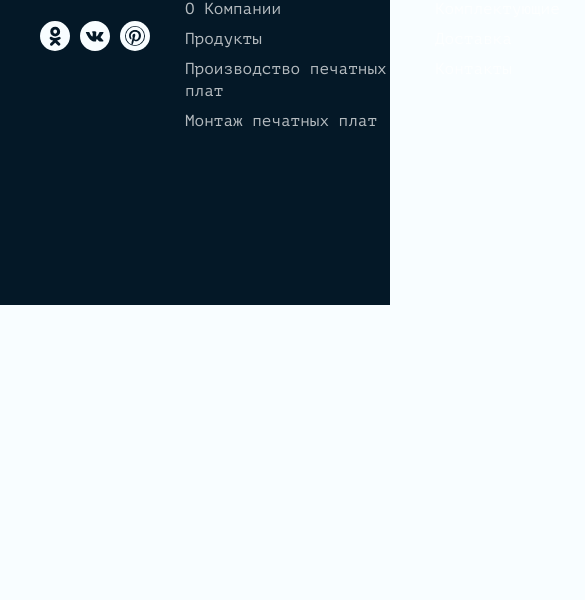
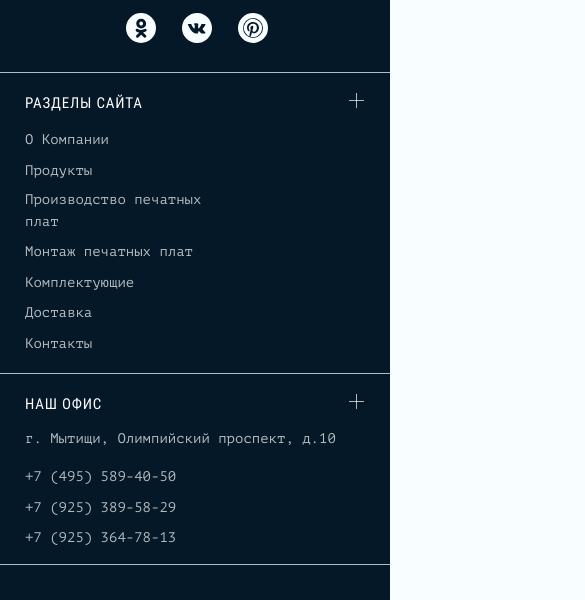
Before and after one commit to daridubnik/smart-device, a website built with webpack: page source/index.html in a window 390 px wide. Shown: the part 2207-2807 px from the top of the page, 585 px wide, since content can reach past the window. Before the commit the page ends 2512 px from the top, so only its background shows below. Built offline with nearby package versions, Linux system fonts and the light colour scheme; files whose address does not match are found by name.

Commit message:
Футер. Создает адаптив для планшета и мобилки

```diff
--- a/source/index.html
+++ b/source/index.html
@@ -176,6 +176,9 @@
           <div class="footer__links">
             <div class="footer__site-navigation">
               <p>Разделы сайта</p>
+              <button type="button">
+                <span class="visually-hidden">Открыть/закрыть</span>
+              </button>
               <nav>
                 <ul>
                   <li>
@@ -204,6 +207,9 @@
             </div>
             <div class="footer__contacts">
               <p>Наш офис</p>
+              <button type="button">
+                <span class="visually-hidden">Открыть/закрыть</span>
+              </button>
               <address>г. Мытищи, Олимпийский проспект, д.10</address>
               <ul>
                 <li>
--- a/source/sass/blocks/footer.scss
+++ b/source/sass/blocks/footer.scss
@@ -1,6 +1,14 @@
 .footer {
   min-height: 280px;
   background-color: $color-black-pearl;
+
+  @include vp-1023 {
+    min-height: 465px;
+  }
+
+  @include vp-767 {
+    min-height: 360px;
+  }
 }
 
 .footer__wrapper {
@@ -9,25 +17,71 @@
   margin: 0 auto;
   padding: 50px 0 55px 0;
   max-width: 1220px;
+
+  @include vp-1023 {
+    flex-direction: column;
+    padding: 50px 0 65px 0;
+  }
+
+  @include vp-767 {
+    padding: 35px 0;
+  }
 }
 
 .footer__social {
   display: flex;
   flex-direction: column;
   margin: 0 30px 0 0;
+
+  @include vp-1023 {
+    flex-direction: row;
+    justify-content: space-between;
+    margin: 0 0 37px 0;
+  }
+
+  @include vp-767 {
+    flex-direction: column;
+    margin: 0 auto 25px auto;
+  }
 }
 
 .footer__social a {
   margin: 0 0 30px 0;
+
+  @include vp-1023 {
+    margin: 0;
+  }
+
+  @include vp-767 {
+    margin: 0 0 15px -4px;
+  }
 }
 
 .footer__social ul {
-  display: flex;
-  justify-content: space-between;
+  display: grid;
+  grid-template-columns: repeat(3, 1fr);
+  gap: 15px;
   margin: 0 0 0 10px;
   padding: 0;
-  max-width: 150px;
+  width: 150px;
+  height: 40px;
   list-style-type: none;
+
+  @include vp-1023 {
+    margin: 0;
+    padding: 5px 0 0 5px;
+  }
+
+  @include vp-767 {
+    margin: 0 auto;
+    padding: 0;
+  }
+}
+
+.footer__social li {
+  @include vp-767 {
+    margin: 0 0 0 5px;
+  }
 }
 
 .footer__social svg {
@@ -38,9 +92,18 @@
   display: flex;
   justify-content: space-between;
   padding: 7px 0 0 0;
+
+  @include vp-1023 {
+    padding: 0;
+  }
+
+  @include vp-767 {
+    flex-direction: column;
+  }
 }
 
 .footer__links p {
+  position: relative;
   margin: 0 0 22px 0;
   font-family: $ff-roboto-condensed;
   font-size: 15px;
@@ -48,6 +111,15 @@
   letter-spacing: 0.8px;
   text-transform: uppercase;
   color: $color-default-white;
+
+  @include vp-1023 {
+    margin: 0 0 22px 0;
+  }
+
+  @include vp-767 {
+    margin: 0;
+    padding: 22px 0;
+  }
 }
 
 .footer__links ul {
@@ -58,6 +130,14 @@
 
 .footer__links a {
   color: $color-default-white-opacity;
+
+  @include vp-1023 {
+    line-height: 21.5px;
+  }
+
+  @include vp-767 {
+    font-size: 14px;
+  }
 }
 
 .footer__social svg,
@@ -76,8 +156,73 @@
   }
 }
 
+.footer__links button {
+  display: none;
+
+  @include vp-767 {
+    position: absolute;
+    top: 14px;
+    right: -6px;
+    display: block;
+    padding: 13px;
+    width: 15px;
+    height: 15px;
+    border: none;
+    background-color: inherit;
+
+    &::after {
+      position: absolute;
+      content: "";
+      top: 13px;
+      left: 4px;
+      width: 15px;
+      height: 1px;
+      background-color: $color-default-white-opacity;
+    }
+
+    &::before {
+      position: absolute;
+      content: "";
+      top: 6px;
+      left: 11px;
+      width: 1px;
+      height: 15px;
+      background-color: $color-default-white-opacity;
+    }
+  }
+}
+
 .footer__site-navigation {
+  position: relative;
   margin: 0 30px 0 0;
+
+  @include vp-1023 {
+    margin: 0;
+  }
+
+  @include vp-767 {
+    &::before {
+      position: absolute;
+      content: "";
+      top: -1px;
+      left: 0;
+      margin: 0 0 0 -25px;
+      width: 100vw;
+      height: 1px;
+      background-color: $color-default-white-opacity;
+    }
+
+    &::after {
+      position: absolute;
+      content: "";
+      bottom: 0;
+      left: 0;
+      margin: 0 0 0 -25px;
+      width: 100vw;
+      height: 1px;
+      background-color: $color-default-white-opacity;
+    }
+  }
 }
 
 .footer__site-navigation ul {
@@ -87,6 +232,16 @@
   align-content: space-between;
   min-width: 470px;
   max-height: 160px;
+
+  @include vp-1023 {
+    flex-wrap: nowrap;
+    min-width: min-content;
+    max-height: min-content;
+  }
+
+  @include vp-767 {
+    margin: -5px 0 12px 0;
+  }
 }
 
 .footer__site-navigation li {
@@ -100,13 +255,45 @@
 }
 
 .footer__contacts {
+  position: relative;
   max-width: 345px;
+
+  @include vp-1023 {
+    max-width: 320px;
+  }
+
+  @include vp-767 {
+    max-width: 717px;
+
+    &::after {
+      position: absolute;
+      content: "";
+      bottom: 0;
+      left: 0;
+      margin: 0 0 0 -25px;
+      width: 100vw;
+      height: 1px;
+      background-color: $color-default-white-opacity;
+    }
+  }
 }
 
 .footer__contacts address {
   margin: 0 0 8px 0;
   font-style: normal;
   color: $color-default-white-opacity;
+
+  @include vp-767 {
+    margin: -5px 0 17px 0;
+    font-size: 14px;
+    line-height: 19px;
+  }
+}
+
+.footer__contacts ul {
+  @include vp-767 {
+    margin: 0 0 16px 0;
+  }
 }
 
 .footer__contacts li {
```
Also changed, not shown: build/css/style.css, build/css/style.min.css, build/index.html, 1 other file.
